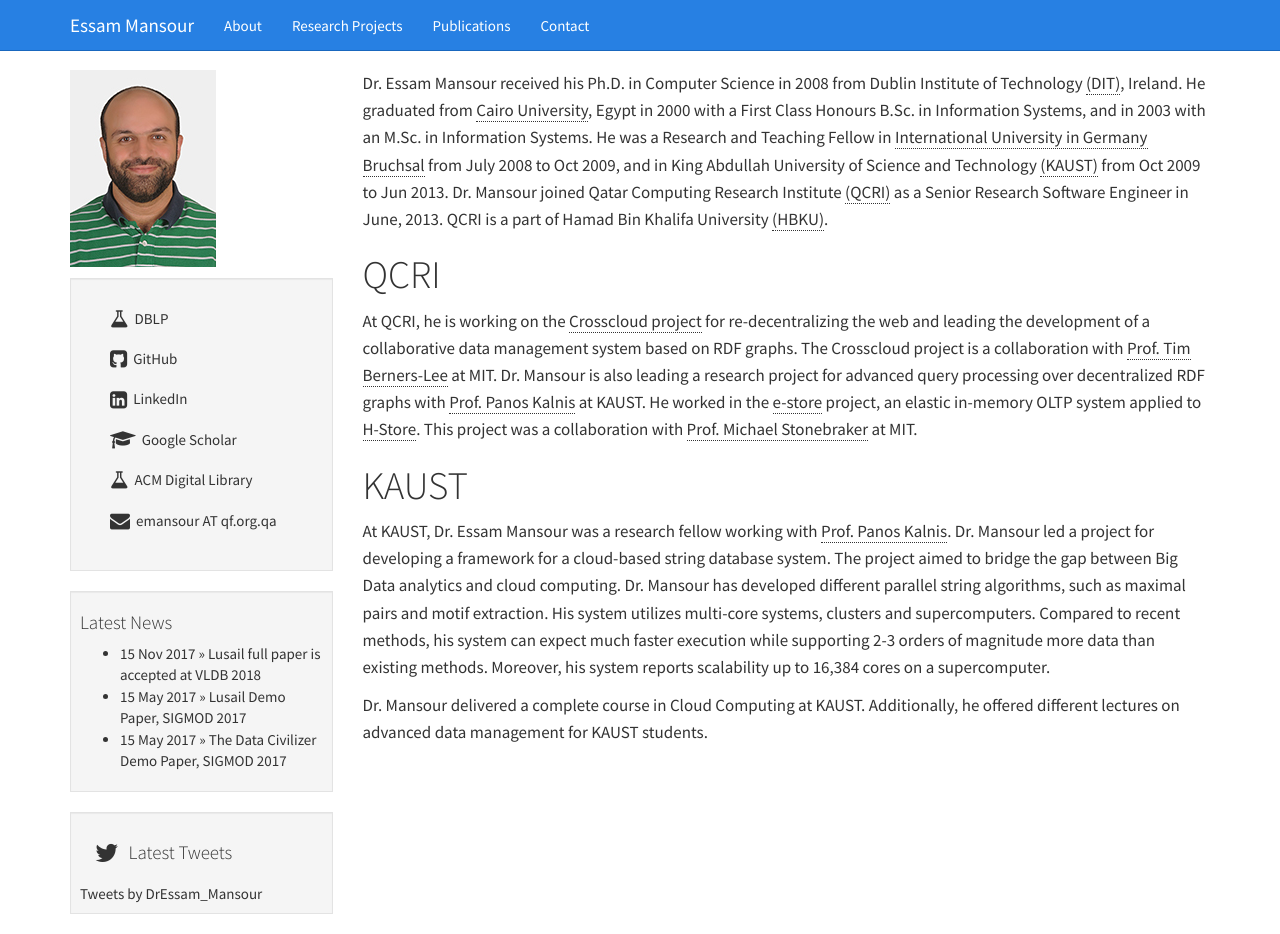
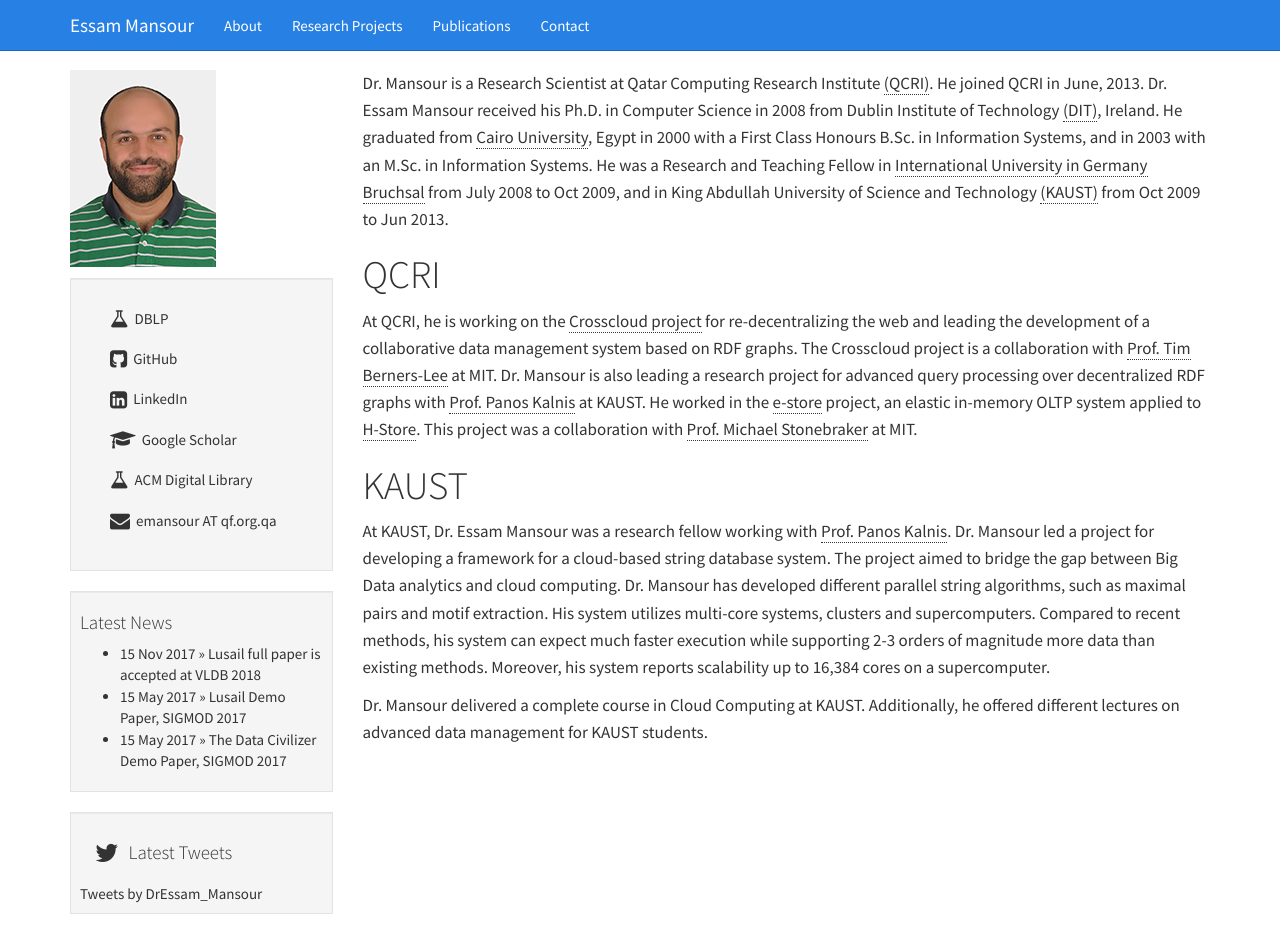
Before and after one commit to mansoure/mansoure.github.io, a Jekyll site: the page built from about/index.md, in a window 1280 px wide and 934 px high. Built offline with Jekyll 4.4.1, drawn with Linux system fonts in a browser that asks for light colours; comment, search, counter and statistics services are not loaded.

```diff
--- a/about/index.md
+++ b/about/index.md
@@ -2,11 +2,11 @@
 layout: default
 title: About
 ---
-
+Dr. Mansour is a Research Scientist at Qatar Computing Research Institute [(QCRI)](http://qcri.com/). He joined QCRI in June, 2013.
 Dr. Essam Mansour received his Ph.D. in Computer Science in 2008 from Dublin Institute of Technology [(DIT)](http://www.dit.ie/), Ireland.
 He graduated from [Cairo University](http://www.fci.cu.edu.eg/), Egypt in 2000 with a First Class Honours B.Sc. in Information Systems, and in 2003 with an M.Sc. in Information Systems.
 He was a Research and Teaching Fellow in [International University in Germany Bruchsal](http://i-u.de/) from July 2008 to Oct 2009, and in King Abdullah University of Science and Technology [(KAUST)](https://www.kaust.edu.sa/en) from Oct 2009 to Jun 2013.
-Dr. Mansour joined Qatar Computing Research Institute [(QCRI)](http://qcri.com/) as a Senior Research Software Engineer in June, 2013. QCRI is a part of Hamad Bin Khalifa University [(HBKU)](http://www.hbku.edu.qa/).
+
 
 # QCRI
 At QCRI, he is working on the [Crosscloud project](/projects/crosscloud) for re-decentralizing the web and leading the development of a collaborative data management system based on RDF graphs. The Crosscloud project is a collaboration with [Prof. Tim Berners-Lee](https://en.wikipedia.org/wiki/Tim_Berners-Lee) at MIT. Dr. Mansour is also leading a research project for advanced query processing over decentralized RDF graphs with [Prof. Panos Kalnis](http://web.kaust.edu.sa/faculty/PanosKalnis/) at KAUST. He worked in the [e-store](http://dl.acm.org/citation.cfm?id=2735514) project, an elastic in-memory OLTP system applied to [H-Store](http://hstore.cs.brown.edu/). This project was a collaboration with [Prof. Michael Stonebraker](https://en.wikipedia.org/wiki/Michael_Stonebraker) at MIT.
```
